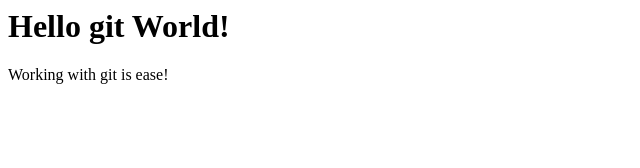
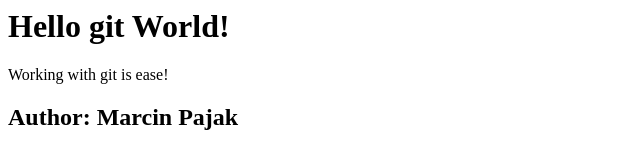
Before and after one commit to Tychus21/GitGitHubMasterclass, a plain HTML site: page index.html in a window 1280 px wide. Shown: the whole page, without its empty margins (0-640 px from the left). Drawn offline with Linux system fonts and the light colour scheme.

Commit message:
Add author
I have added a header to the index.html file that now contains my name as the author of the file.

```diff
--- a/index.html
+++ b/index.html
@@ -3,3 +3,5 @@
 <div>
 	<p>Working with git is ease!</p>
 </div>
+
+<h2>Author: Marcin Pajak</h2>
```
